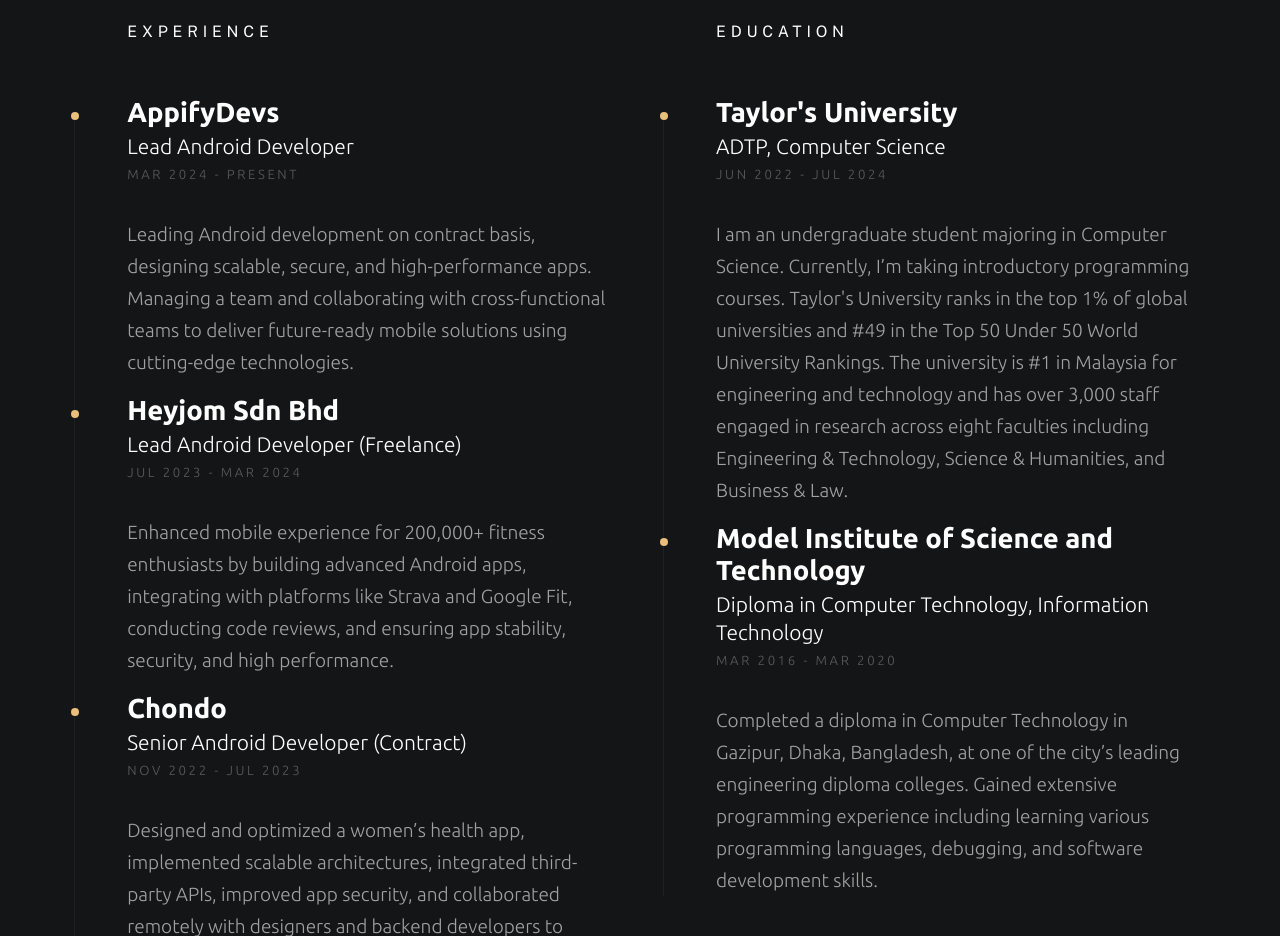
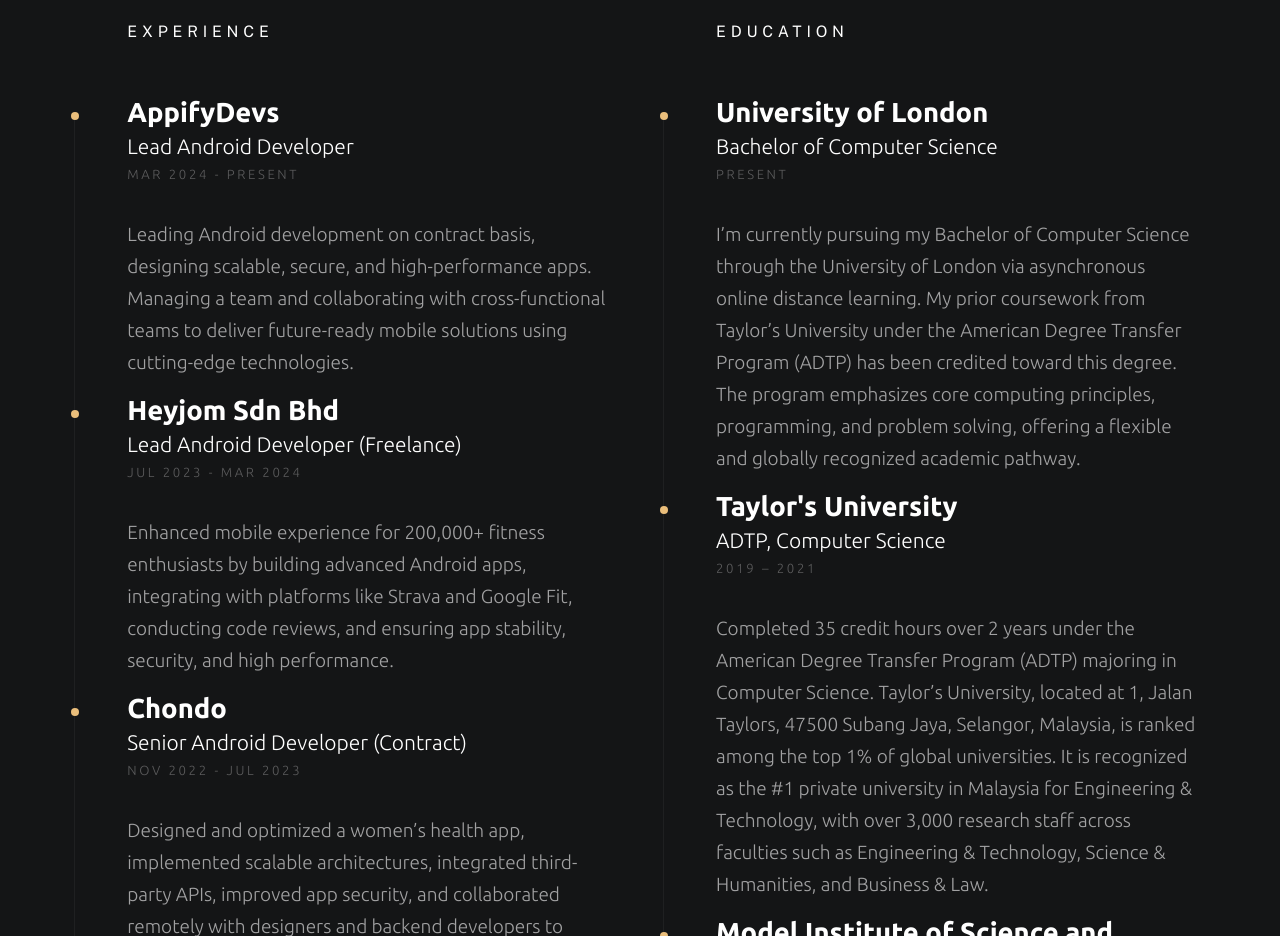
Before and after one commit to fsfaysalcse/fsfaysalcse.github.io, a plain HTML site: page index.html in a window 1280 px wide. Shown: the part 2960-3896 px from the top of the page. Drawn offline with nearby package versions, Linux system fonts and the light colour scheme; a web font is replaced by a local one.

Commit message:
Update Resume

```diff
--- a/index.html
+++ b/index.html
@@ -148,7 +148,7 @@
                                 About
                             </h2>
                             <p class="attention-getter" data-animate-el>
-                                I'm Faysal Hossain, a passionate Android Developer with over 9 years of hands-on
+                                I'm Faysal Hossain, a passionate Android Developer with over 10 years of hands-on
                                 experience crafting high-performance, user-centric mobile apps. From Kotlin
                                 Multiplatform to Jetpack Compose, I specialize in building scalable, modern solutions
                                 that solve real-world problems. Whether it's enhancing app performance, architecting
@@ -156,7 +156,8 @@
                                 to every project I touch.
                             </p>
 
-                            <a href="files/Resume_of_Faysal_Hossain.pdf" class="btn btn--medium u-fullwidth" data-animate-el>Download CV</a>
+                            <a href="files/resume.pdf" class="btn btn--medium u-fullwidth" data-animate-el>Download
+                                CV</a>
 
                         </div>
                     </div>
@@ -292,21 +293,43 @@
                             <div class="timeline__block">
                                 <div class="timeline__bullet"></div>
                                 <div class="timeline__header">
-                                    <h4 class="timeline__title">Taylor's University</h4>
-                                    <h5 class="timeline__meta">ADTP, Computer Science</h5>
-                                    <p class="timeline__timeframe">Jun 2022 - Jul 2024</p>
+                                    <h4 class="timeline__title">University of London</h4>
+                                    <h5 class="timeline__meta">Bachelor of Computer Science</h5>
+                                    <p class="timeline__timeframe">Present</p>
                                 </div>
                                 <div class="timeline__desc">
                                     <p>
-                                        I am an undergraduate student majoring in Computer Science. Currently, I’m
-                                        taking introductory programming courses. Taylor's University ranks in the top 1%
-                                        of global universities and #49 in the Top 50 Under 50 World University Rankings.
-                                        The university is #1 in Malaysia for engineering and technology and has over
-                                        3,000 staff engaged in research across eight faculties including Engineering &
-                                        Technology, Science & Humanities, and Business & Law.
+                                        I’m currently pursuing my Bachelor of Computer Science through the University of
+                                        London via asynchronous online distance learning. My prior coursework from
+                                        Taylor’s University under the American Degree Transfer Program (ADTP) has been
+                                        credited toward this degree. The program emphasizes core computing principles,
+                                        programming, and problem solving, offering a flexible and globally recognized
+                                        academic pathway.
                                     </p>
                                 </div>
                             </div>
+
+
+                            <div class="timeline__block">
+                                <div class="timeline__bullet"></div>
+                                <div class="timeline__header">
+                                    <h4 class="timeline__title">Taylor's University</h4>
+                                    <h5 class="timeline__meta">ADTP, Computer Science</h5>
+                                    <p class="timeline__timeframe">2019 – 2021</p>
+                                </div>
+                                <div class="timeline__desc">
+                                    <p>
+                                        Completed 35 credit hours over 2 years under the American Degree Transfer
+                                        Program (ADTP) majoring in Computer Science.
+                                        Taylor’s University, located at 1, Jalan Taylors, 47500 Subang Jaya, Selangor,
+                                        Malaysia, is ranked among the top 1% of global universities.
+                                        It is recognized as the #1 private university in Malaysia for Engineering &
+                                        Technology, with over 3,000 research staff across faculties such as Engineering
+                                        & Technology, Science & Humanities, and Business & Law.
+                                    </p>
+                                </div>
+                            </div>
+
 
                             <div class="timeline__block">
                                 <div class="timeline__bullet"></div>
@@ -335,7 +358,6 @@
                 </div> <!-- end about-timelines -->
 
             </section> <!-- end s-about -->
-
 
             <!-- ### works
             ================================================== -->
@@ -519,7 +541,7 @@
                             Linkedin Recommendations
                         </h2>
 
-                      <br>
+                        <br>
 
                         <div class="swiper-container testimonial-slider" data-animate-el>
 
@@ -535,7 +557,9 @@
                                         </cite>
                                     </div>
                                     <p class="ubuntu-regular">
-                                        I had the pleasure of working with Faysal, and I must say he is a highly skilled and intelligent software engineer. Faysal's dedication to delivering quality results is truly commendable. It was a great experience collaborating with him.
+                                        I had the pleasure of working with Faysal, and I must say he is a highly skilled
+                                        and intelligent software engineer. Faysal's dedication to delivering quality
+                                        results is truly commendable. It was a great experience collaborating with him.
                                     </p>
                                 </div> <!-- end testimonial-slider__slide -->
 
@@ -548,8 +572,11 @@
                                             <span>Senior Associate Scrum Master at Astro</span>
                                         </cite>
                                     </div>
-                                     <p class="ubuntu-regular">
-                                        I had the pleasure of working with Faysal on various Android projects, and I’m consistently impressed by their expertise and dedication. He is a talented Android developer. He has a knack for solving complex problems and delivering high-quality solutions.
+                                    <p class="ubuntu-regular">
+                                        I had the pleasure of working with Faysal on various Android projects, and I’m
+                                        consistently impressed by their expertise and dedication. He is a talented
+                                        Android developer. He has a knack for solving complex problems and delivering
+                                        high-quality solutions.
                                     </p>
                                 </div> <!-- end testimonial-slider__slide -->
 
@@ -562,12 +589,14 @@
                                             <span>Front-end Developer at Mia Media House Ltd</span>
                                         </cite>
                                     </div>
-                                     <p class="ubuntu-regular">
-                                       Faysal is an experienced professional android developer. He is very detail oriented in his work and also talented hard worker. I wish him bright future ahead. All the best.
+                                    <p class="ubuntu-regular">
+                                        Faysal is an experienced professional android developer. He is very detail
+                                        oriented in his work and also talented hard worker. I wish him bright future
+                                        ahead. All the best.
                                     </p>
                                 </div> <!-- end testimonial-slider__slide -->
 
-                                  <div class="testimonial-slider__slide swiper-slide">
+                                <div class="testimonial-slider__slide swiper-slide">
                                     <div class="testimonial-slider__author">
                                         <img src="images/avatars/user-02.jpg" alt="Author image"
                                             class="testimonial-slider__avatar">
@@ -576,8 +605,14 @@
                                             <span>Full Stack Developer @ Heyjom Sdn Bhd | BAIT-ISDN</span>
                                         </cite>
                                     </div>
-                                     <p class="ubuntu-regular">
-                                        I highly recommend Faysal Hossain for his outstanding work as an Android Developer at HeyJom. Faysal's expertise in Android development has greatly contributed to the success of our event registration platform, delivering user-friendly and efficient mobile applications. His problem-solving skills and attention to detail are exemplary. Faysal's positive attitude and team spirit make him a valuable asset to any project. His technical skills and professional approach are sure to benefit any team he joins.
+                                    <p class="ubuntu-regular">
+                                        I highly recommend Faysal Hossain for his outstanding work as an Android
+                                        Developer at HeyJom. Faysal's expertise in Android development has greatly
+                                        contributed to the success of our event registration platform, delivering
+                                        user-friendly and efficient mobile applications. His problem-solving skills and
+                                        attention to detail are exemplary. Faysal's positive attitude and team spirit
+                                        make him a valuable asset to any project. His technical skills and professional
+                                        approach are sure to benefit any team he joins.
                                     </p>
                                 </div> <!-- end testimonial-slider__slide -->
 
```
Also changed, not shown: 4 other files.
